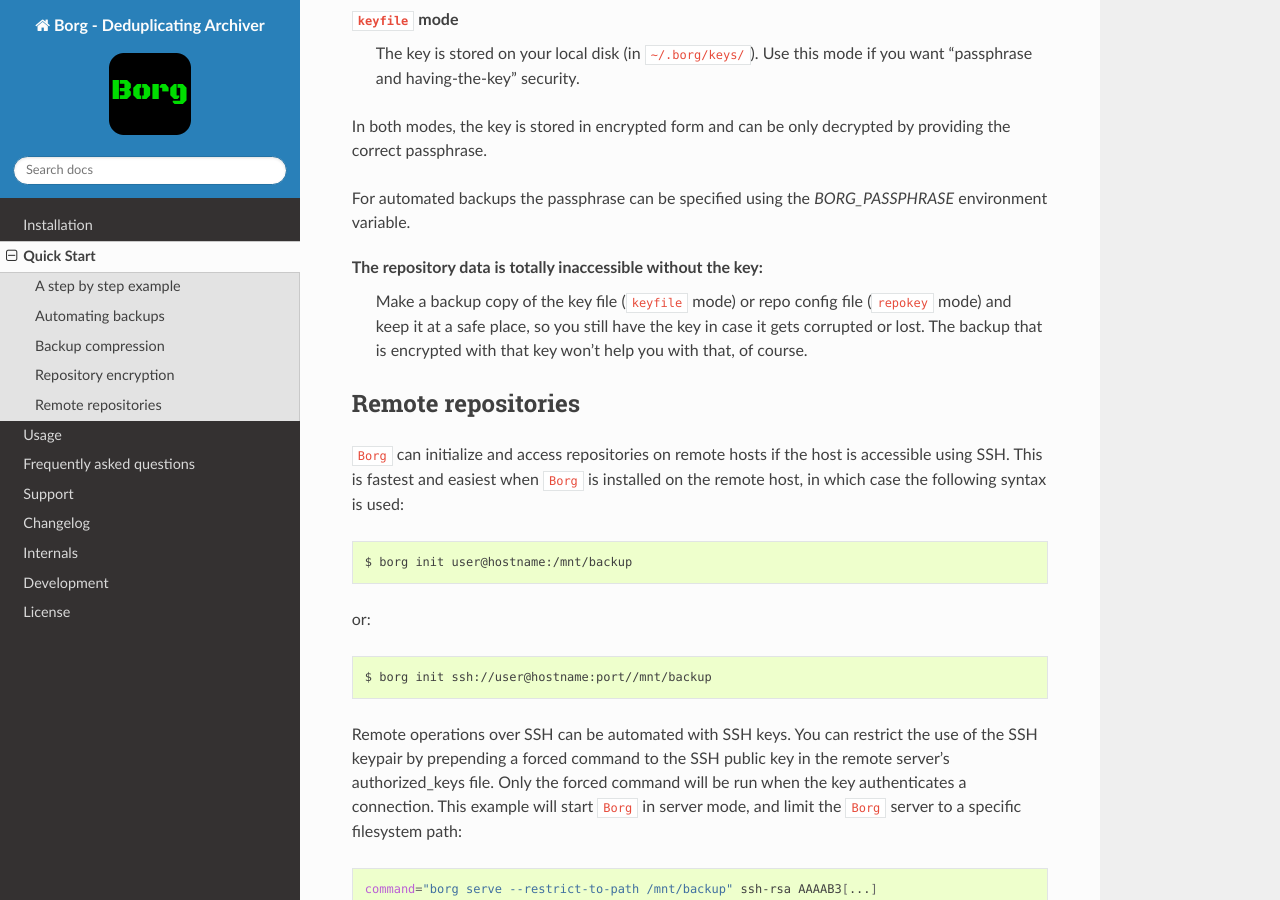
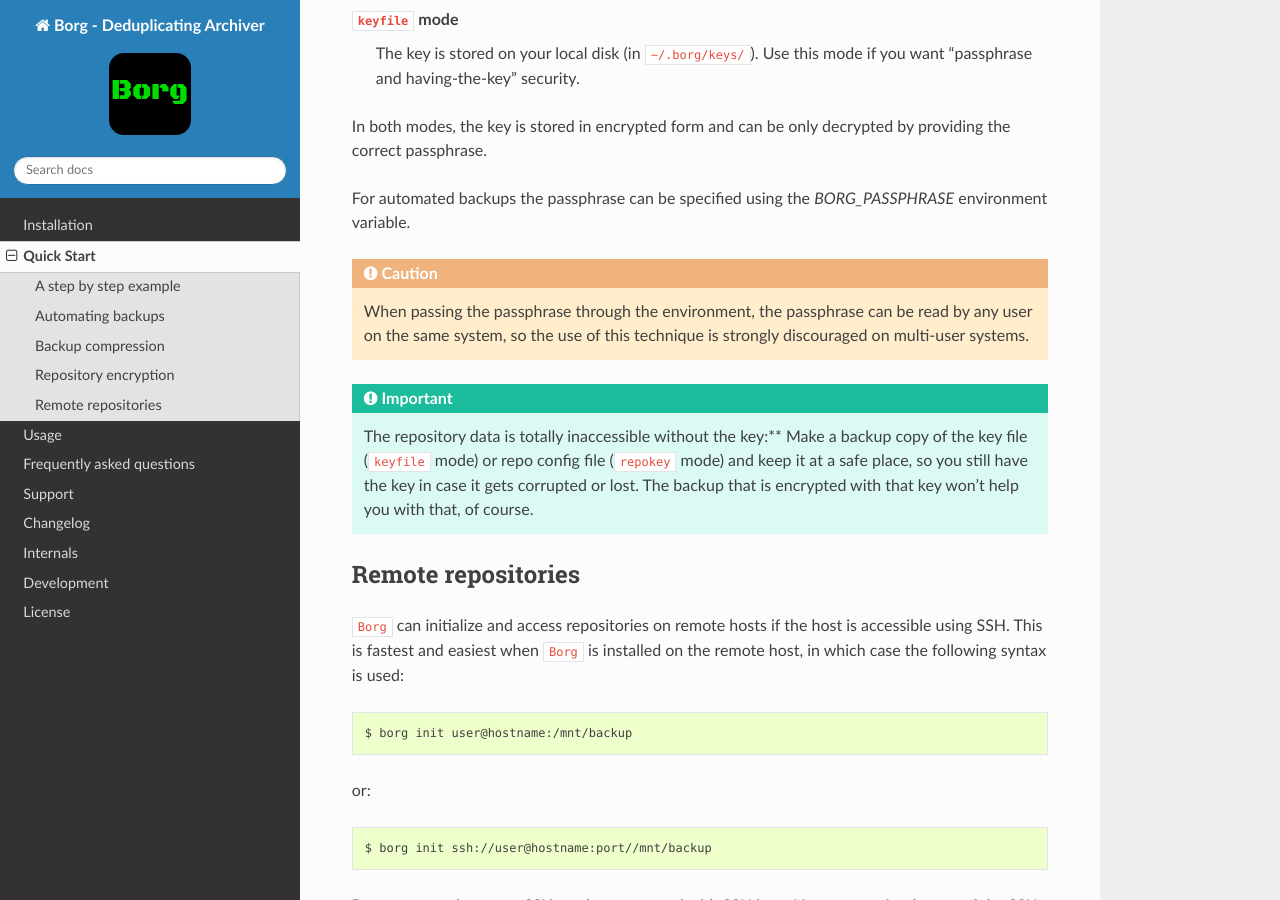
Before and after one commit to borgbackup/borg, a Sphinx documentation site: the page built from docs/quickstart.rst, in a window 1280 px wide and 900 px high, scrolled down 3065 px. Built offline with Sphinx 7.4.7 and the Read the Docs theme 2.0.0, drawn with Linux system fonts in a browser that asks for light colours; pages that are not in the unit, such as notebooks, are missing from menus; the version number could not be read and is left out.

Commit message:
warn users about the environment on multi-user systems

```diff
--- a/docs/faq.rst
+++ b/docs/faq.rst
@@ -80,6 +80,11 @@
 automated encrypted backups. Another option is to use
 key file based encryption with a blank passphrase. See
 :ref:`encrypted_repos` for more details.
+
+.. caution:: When passing the passphrase through the environment, the
+             passphrase can be read by any user on the same system, so
+             the use of this technique is strongly discouraged on
+             multi-user systems.
 
 When backing up to remote encrypted repos, is encryption done locally?
 ----------------------------------------------------------------------
--- a/docs/quickstart.rst
+++ b/docs/quickstart.rst
@@ -150,7 +150,12 @@
 For automated backups the passphrase can be specified using the
 `BORG_PASSPHRASE` environment variable.
 
-**The repository data is totally inaccessible without the key:**
+.. caution:: When passing the passphrase through the environment, the
+             passphrase can be read by any user on the same system, so
+             the use of this technique is strongly discouraged on
+             multi-user systems.
+
+.. important:: The repository data is totally inaccessible without the key:**
     Make a backup copy of the key file (``keyfile`` mode) or repo config
     file (``repokey`` mode) and keep it at a safe place, so you still have
     the key in case it gets corrupted or lost.
```
